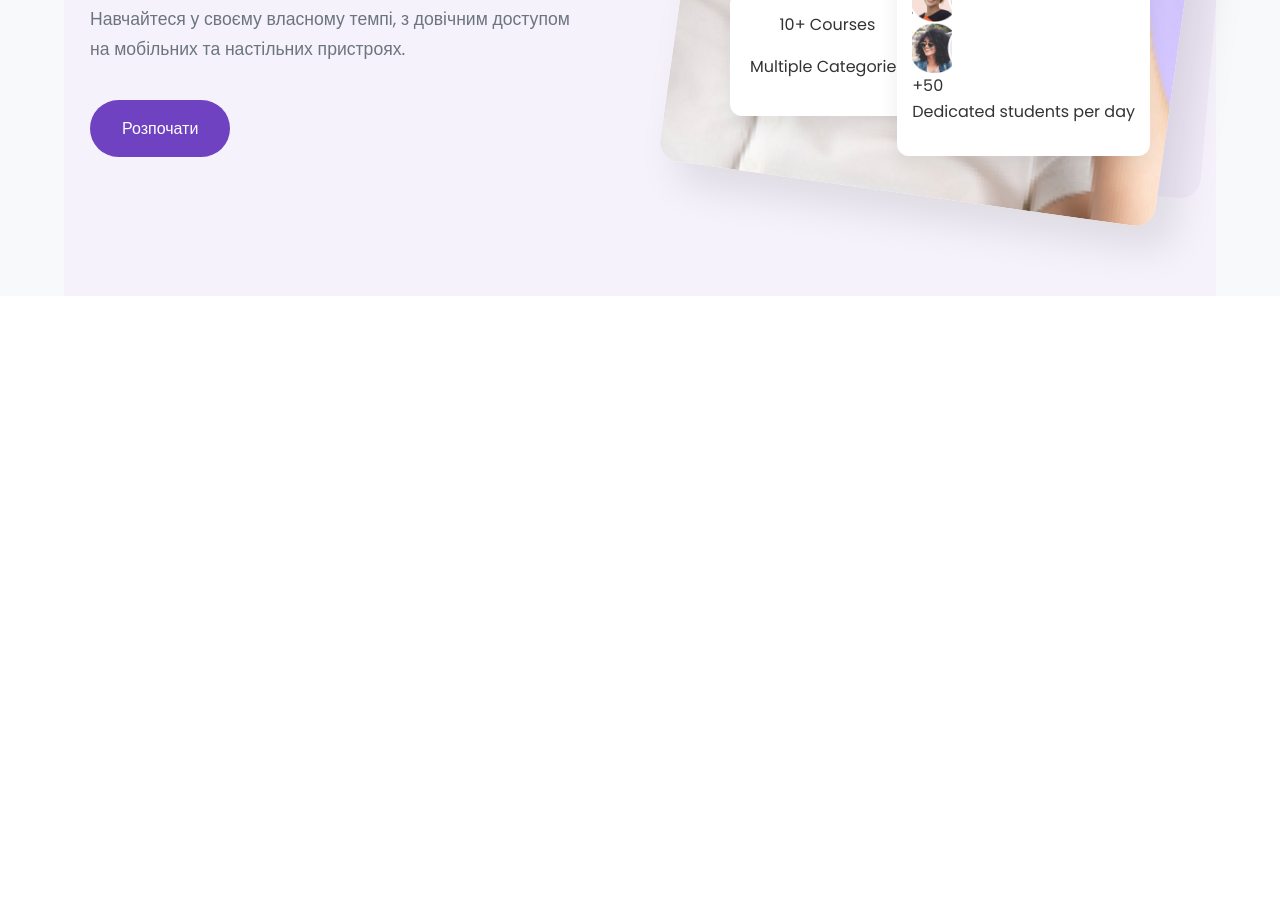
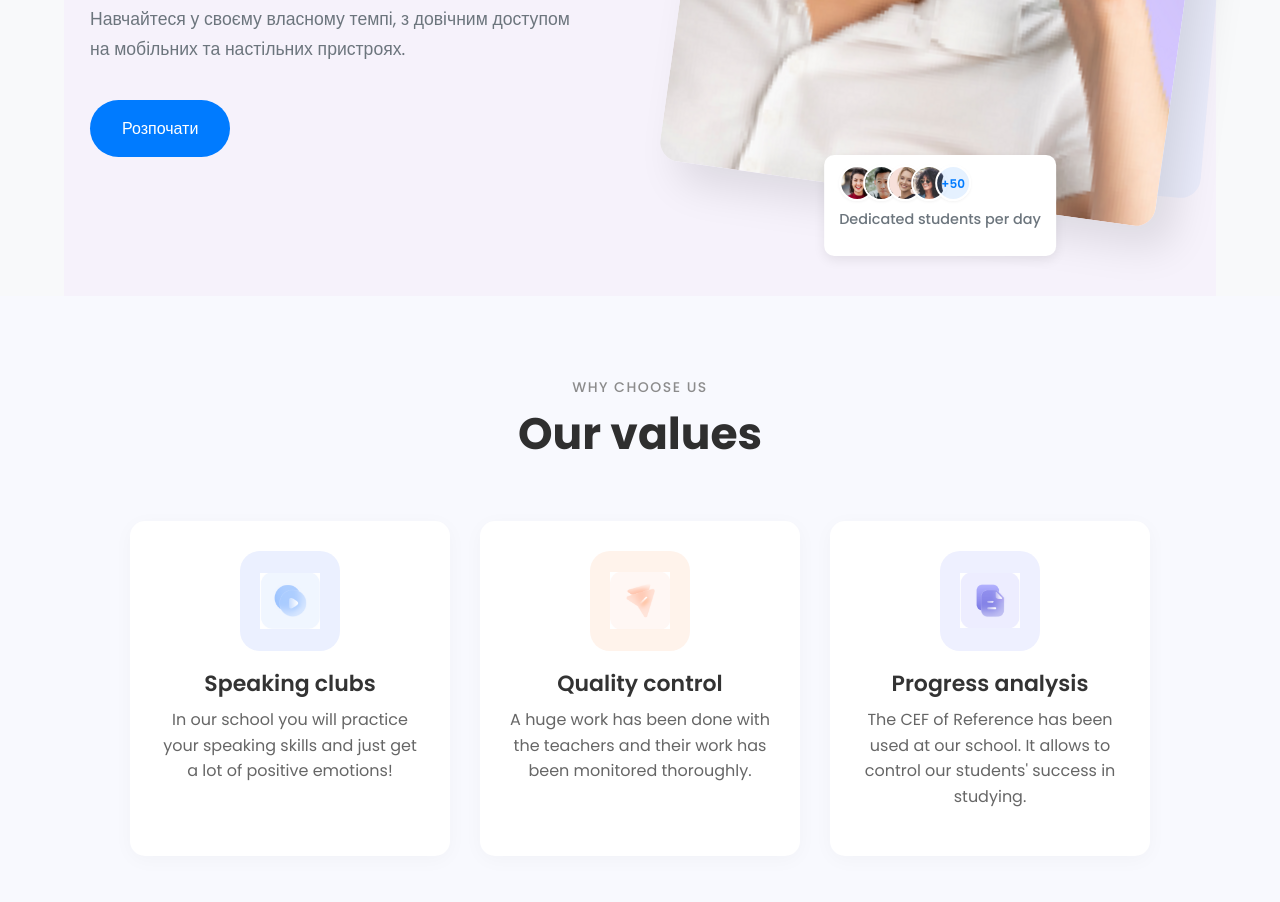
Before and after one commit to Dinnnn164/gulpik, a website: page index.html in a window 1280 px wide. Shown: the part 506-1408 px from the top of the page. Before the commit the page ends 802 px from the top, so only its background shows below. Drawn offline with Linux system fonts and the light colour scheme; files whose address does not match are found by name.

Commit message:
our values

```diff
--- a/index.html
+++ b/index.html
@@ -75,22 +75,52 @@
                     </div>
 
                   <div class="hero__badge hero__badge--students">
-  <div class="hero__badge-avatars">
-    <img src="img/avatars/1.png" alt="Студент 1" width="40" height="40">
-    <img src="img/avatars/2.png" alt="Студент 2" width="40" height="40">
-    <img src="img/avatars/3.png" alt="Студент 3" width="40" height="40">
-    <img src="img/avatars/4.png" alt="Студент 4" width="40" height="40">
-    <div class="hero__badge-avatars-more">+50</div>
-  </div>
-  <p class="hero__badge-students-text">Dedicated students per day</p>
-</div>
+                      <div class="hero__badge-avatars">
+                          <img src="img/avatars/1.png" >
+                          <img src="img/avatars/2.png" >
+                          <img src="img/avatars/3.png">
+                          <img src="img/avatars/4.png" >
+                          <div class="hero__badge-avatars-more">+50</div>
+                      </div>
+                      <p class="hero__badge-students-text">Dedicated students per day</p>
+                  </div>
                 </div>
             </div>
         </section>
-    </main>
 
+        <section class="values">
+            <div class="container values__container">
+                <p class="values__subtitle">WHY CHOOSE US</p>
+                <h2 class="values__title">Our values</h2>
 
+                <div class="values__cards">
+                    <div class="values__card">
+                        <div class="values__card-icon values__card-icon--speaking-clubs">
+                            <img src="img/icons/1.png" >
+                        </div>
+                        <h3 class="values__card-title">Speaking clubs</h3>
+                        <p class="values__card-description">In our school you will practice your speaking skills and just get a lot of positive emotions!</p>
+                    </div>
 
+                    <div class="values__card">
+                        <div class="values__card-icon values__card-icon--quality-control">
+                            <img src="img/icons/2.png" >
+                        </div>
+                        <h3 class="values__card-title">Quality control</h3>
+                        <p class="values__card-description">A huge work has been done with the teachers and their work has been monitored thoroughly.</p>
+                    </div>
+
+                    <div class="values__card">
+                        <div class="values__card-icon values__card-icon--progress-analysis">
+                            <img src="img/icons/3.png">
+                        </div>
+                        <h3 class="values__card-title">Progress analysis</h3>
+                        <p class="values__card-description">The CEF of Reference has been used at our school. It allows to control our students' success in studying.</p>
+                    </div>
+                </div>
+            </div>
+        </section>
+        </main>
     <script src="dist/js/script.js" defer></script>
 </body>
 </html>
--- a/src/scss/base/_typography.scss
+++ b/src/scss/base/_typography.scss
@@ -9,7 +9,7 @@ h1, h2, h3 {
     font-weight: 700;
     line-height: 1.2;
     margin-bottom: 1.5rem;
-    color: $secondary-color;
+
 }
 
 h1 {
--- a/src/scss/sections/_hero.scss
+++ b/src/scss/sections/_hero.scss
@@ -1,8 +1,5 @@
-
-$light-gray: #f8f9fa;
-$primary-color: #6f42c1;
-$white: #ffffff;
-$breakpoint-tablet: 768px;
+// Цей код має бути у файлі sections/_hero.scss
+// Не потрібно повторювати змінні та міксини тут, вони вже імпортуються в головному style.scss
 
 .hero {
   padding: 80px 0;
@@ -29,7 +26,7 @@ $breakpoint-tablet: 768px;
   }
 
   &__container {
-    @include container(); // Міксін для центрування та максимальної ширини
+    @include container();
     display: flex;
     align-items: center;
     justify-content: space-between;
@@ -90,7 +87,6 @@ $breakpoint-tablet: 768px;
     }
   }
 
-  // Стилі для зображення
   &__image-wrapper {
     position: relative;
     width: 500px;
@@ -131,111 +127,125 @@ $breakpoint-tablet: 768px;
     }
   }
 
-  // Стилі для бейджів
+  // Common badge style
   &__badge {
     position: absolute;
     background: $white;
     border-radius: 12px;
     box-shadow: 0 8px 20px rgba(0, 0, 0, 0.08);
-    padding: 15px;
+    z-index: 2;
 
     &--review {
-      top: 30px;
-      left: 30px;
+      // Позиціонування за зображенням (ліворуч від голови дівчини)
+      top: 120px; // Налаштуйте це значення
+      left: -80px; // Налаштуйте це значення, щоб виступало за ліву межу обгортки
       display: flex;
       align-items: center;
       gap: 12px;
-      max-width: 260px;
+      padding: 15px;
+      max-width: 280px;
 
-     .hero__badge-avatars {
-    display: flex;
-    gap: 8px;
-    flex-wrap: nowrap;
-    overflow-x: auto;
-
-    img {
-      flex-shrink: 0;
+      .hero__badge-avatar {
+        width: 50px;
+        height: 50px;
+        border-radius: 50%;
+        object-fit: cover;
       }
 
-    .hero__badge-avatars-more {
-      flex-shrink: 0;
-    }
-  }
-
-      .hero__badge-text {
-        .name {
+      .hero__badge-name {
         font-weight: 600;
         font-size: 0.95rem;
         margin-bottom: 4px;
         color: darken($secondary-text-color, 15%);
       }
-        .comment {
+      .hero__badge-comment {
         font-size: 0.85rem;
         color: $secondary-text-color;
         line-height: 1.4;
       }
     }
-    }
 
     &--courses {
-      bottom: 80px;
-      left: 40px;
-      padding: 20px;
+      // Позиціонування за зображенням (праворуч від голови дівчини)
+      top: 160px; // Налаштуйте це значення
+      right: -20px; // Налаштуйте це значення, щоб виступало за праву межу обгортки
+      padding: 15px 20px;
       text-align: center;
+      border-radius: 10px;
+      box-shadow: 0 4px 12px rgba(0, 0, 0, 0.08);
 
-      .number {
-        font-size: 2.2rem;
+      .hero__badge-number {
+        font-size: 1.8rem;
         font-weight: 700;
         color: $primary-color;
-        margin-bottom: 6px;
+        margin-bottom: 4px;
         line-height: 1;
       }
 
-      .category {
-        font-size: 0.9rem;
+      .hero__badge-category {
+        font-size: 0.8rem;
         color: $secondary-text-color;
         white-space: nowrap;
       }
     }
 
     &--students {
-      bottom: 40px;
-      right: 40px;
-      padding: 15px;
+      // Позиціонування за зображенням (знизу під дівчиною)
+      bottom: -60px; // Налаштуйте це значення, щоб вона була нижче зображення
+      left: 50%;
+      transform: translateX(-50%); // Центрування по горизонталі
+      padding: 10px 15px;
+      border-radius: 10px;
+      box-shadow: 0 4px 12px rgba(0, 0, 0, 0.08);
+      max-width: 260px; // Обмежте ширину, щоб відповідати зображенню
 
-      .avatars {
       display: flex;
-        gap: 8px;
-        margin-bottom: 10px;
+      flex-direction: column;
+      align-items: flex-start;
+
+      .hero__badge-avatars {
+        display: flex;
+        flex-direction: row;
+        align-items: center;
+        margin-bottom: 8px;
+        gap: 0;
 
         img {
-          width: 34px;
-          height: 34px;
+          width: 36px;
+          height: 36px;
           border-radius: 50%;
           border: 2px solid $white;
           object-fit: cover;
-          box-shadow: 0 2px 4px rgba(0, 0, 0, 0.05);
+          box-shadow: 0 1px 3px rgba(0, 0, 0, 0.05);
+
+          &:not(:first-child) {
+            margin-left: -12px;
+          }
         }
 
-        .more {
-          width: 34px;
-          height: 34px;
+        .hero__badge-avatars-more {
+          width: 36px;
+          height: 36px;
           border-radius: 50%;
           background: rgba($primary-color, 0.1);
           color: $primary-color;
           display: flex;
           align-items: center;
           justify-content: center;
-          font-size: 0.8rem;
+          font-size: 0.75rem;
           font-weight: 600;
+          margin-left: -12px;
+          border: 2px solid $white;
+          box-shadow: 0 1px 3px rgba(0, 0, 0, 0.05);
         }
       }
 
-      .text {
-        font-size: 0.85rem;
+      .hero__badge-students-text {
+        font-size: 0.9rem;
         color: $secondary-text-color;
-        text-align: right;
         font-weight: 500;
+        line-height: 1.4;
+        white-space: nowrap;
       }
     }
   }
--- /dev/null
+++ b/src/scss/sections/_values.scss
@@ -0,0 +1,123 @@
+
+.values {
+    padding: 80px 0;
+    text-align: center;
+    background-color: #F8F9FE;
+
+.values__subtitle {
+    font-size: 14px;
+    font-weight: 500;
+    color: #8C8C8C;
+    text-transform: uppercase;
+    margin-bottom: 10px;
+    letter-spacing: 1.5px;
+}
+
+.values__title {
+    font-size: 44px;
+    font-weight: 700;
+    color: #2F2F2F;
+    margin-bottom: 60px;
+
+    @media (max-width: 768px) {
+        font-size: 36px;
+        margin-bottom: 40px;
+    }
+}
+
+.values__cards {
+    display: flex;
+    justify-content: center;
+    gap: 30px;
+    flex-wrap: wrap;
+}
+
+.values__card {
+    flex: 0 1 320px;
+    max-width: 350px;
+    background-color: #fff;
+    padding: 30px;
+    border-radius: 15px;
+    text-align: center;
+    box-shadow: 0 4px 20px rgba(0, 0, 0, 0.03);
+    display: flex;
+    flex-direction: column;
+    align-items: center;
+    transition: transform 0.3s ease;
+
+    &:hover {
+        transform: translateY(-5px);
+    }
+
+    @media (max-width: 768px) {
+        margin-bottom: 20px;
+    }
+}
+
+.values__card-icon {
+    width: 100px;
+    height: 100px;
+    border-radius: 20px;
+    display: flex;
+    justify-content: center;
+    align-items: center;
+    margin-bottom: 20px;
+    position: relative;
+    overflow: hidden;
+}
+
+.values__card-icon img {
+    width: 60px;
+    height: 60px;
+    object-fit: contain;
+    position: relative;
+    z-index: 1;
+}
+
+.values__card-icon--speaking-clubs {
+    background-color: #EBF0FF;
+}
+
+.values__card-icon--quality-control {
+    background-color: #FFF3EB;
+}
+
+.values__card-icon--progress-analysis {
+    background-color: #EEF0FF;
+}
+
+
+.values__card-title {
+    font-size: 22px;
+    font-weight: 600;
+    color: #333;
+    margin-bottom: 10px;
+}
+
+.values__card-description {
+    font-size: 16px;
+    color: #666;
+    line-height: 1.6;
+}
+
+@media (max-width: 992px) {
+    .values__cards {
+        gap: 20px;
+    }
+    .values__card {
+        flex: 0 1 45%;
+        min-width: unset;
+    }
+}
+
+@media (max-width: 600px) {
+    .values__cards {
+        flex-direction: column;
+        align-items: center;
+    }
+    .values__card {
+        width: 90%;
+        max-width: 320px;
+    }
+}
+}
--- a/src/scss/style.scss
+++ b/src/scss/style.scss
@@ -17,3 +17,4 @@
 
 
 @import 'sections/_hero';
+@import 'sections/_values';
```
Also changed, not shown: dist/css/style.css, dist/css/style.scss, img/icons/1.png (added), img/icons/2.png (added), img/icons/3.png (added). Lines whose indentation alone changed are shown as unchanged.
